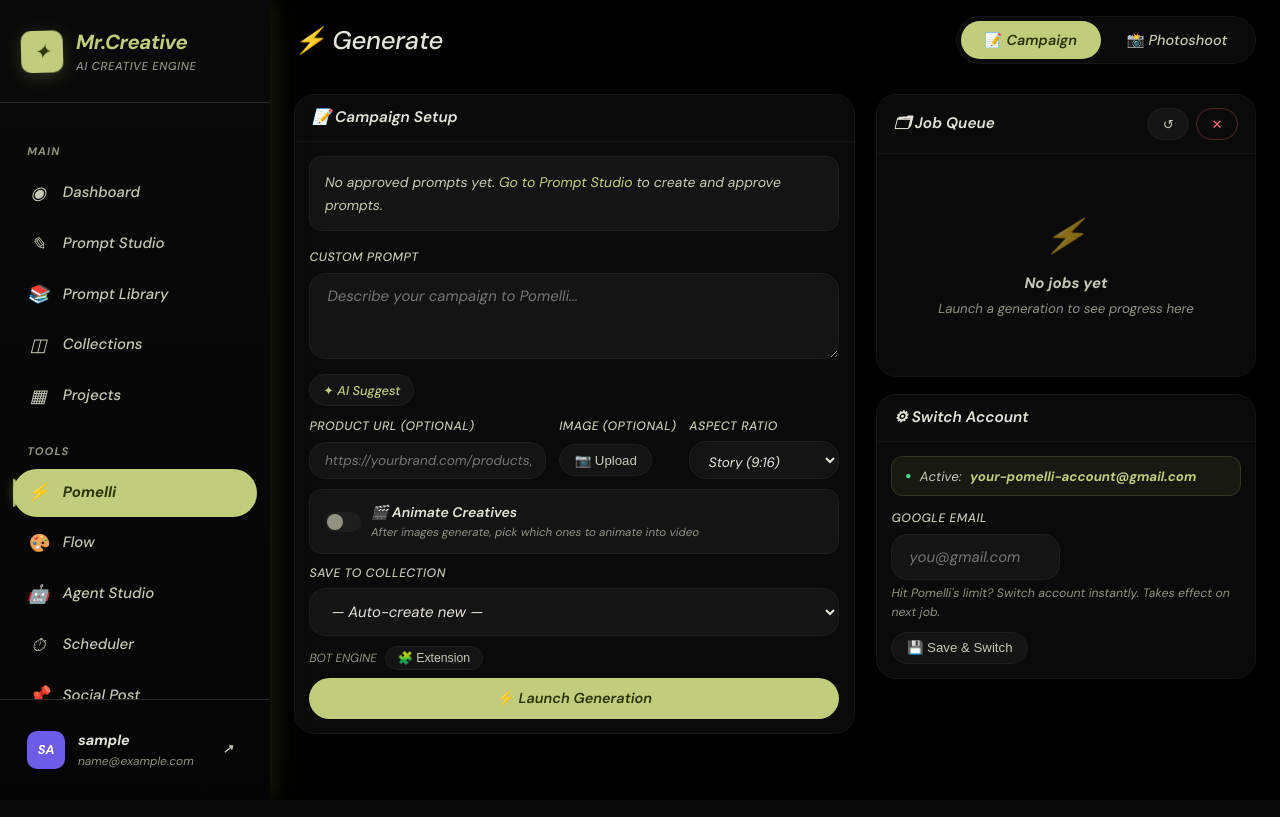
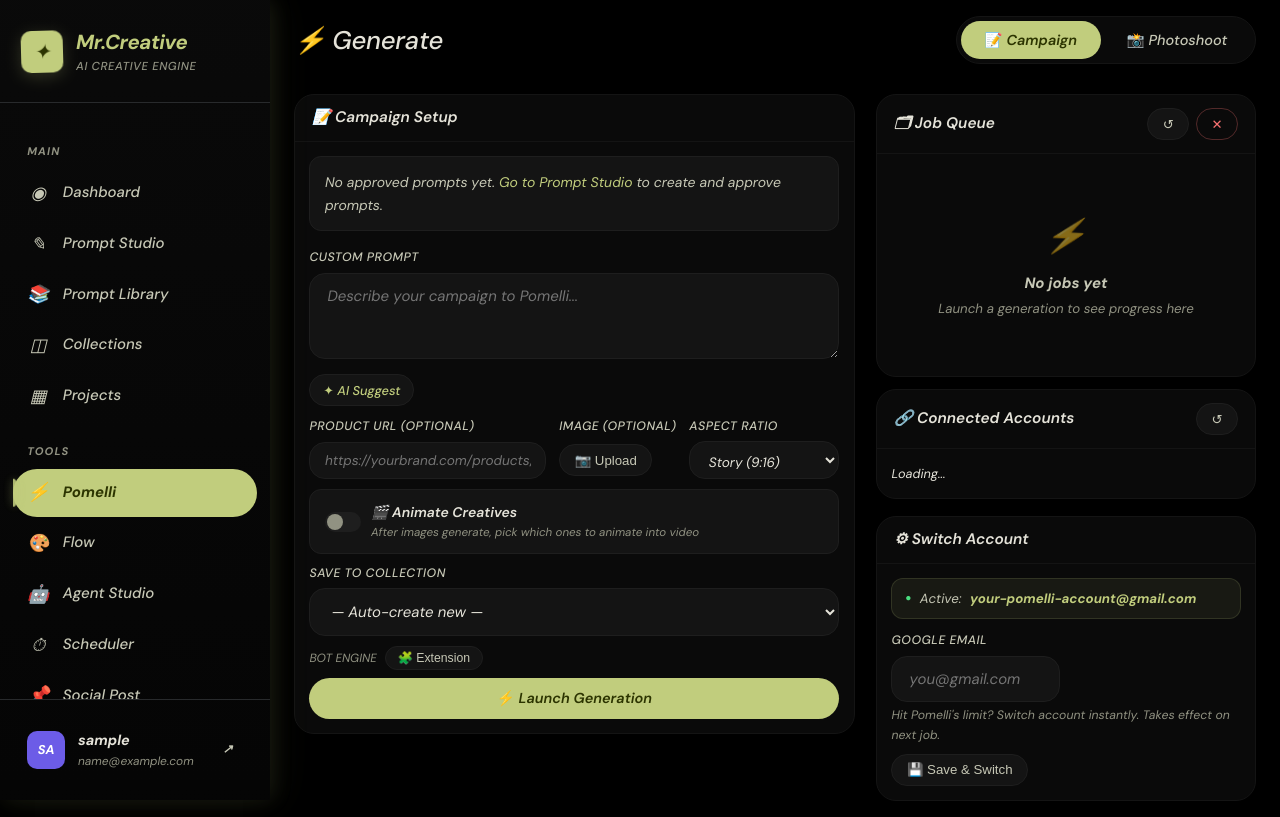
Before and after one commit to manthanproject/Mr.Creative, a Flask app: page /generate/ in a window 1280 px wide. Before the commit the page ends 769 px from the top, so only its background shows below. Run offline with Flask 3, Linux system fonts and the light colour scheme; the visitor is signed in with stand-in values (Sample User, id 1); data that the repository does not hold is empty.

Commit message:
dashboard: connected accounts panel with live status
Co-Authored-By: Claude Opus 4.7 (1M context) <noreply@anthropic.com>

```diff
--- a/templates/generate.html
+++ b/templates/generate.html
@@ -1582,6 +1582,17 @@
             </div>
         </div>
 
+        <!-- Connected Accounts (Extension) -->
+        <div class="pm-card" id="profilesCard" style="margin-top: 12px;">
+            <div class="pm-card-header">
+                <h3>🔗 Connected Accounts</h3>
+                <button class="pm-btn-ghost" onclick="loadProfiles()">↺</button>
+            </div>
+            <div class="pm-card-body" id="profilesList" style="font-size: 0.75rem;">
+                Loading...
+            </div>
+        </div>
+
         <!-- Settings -->
         <div class="pm-card" style="margin-top: 1rem;">
             <div class="pm-card-header">
@@ -2612,6 +2623,39 @@
     // ════════════════════
     function refreshJobs() { location.reload(); }
 
+    async function loadProfiles() {
+        try {
+            var res = await fetch('/api/ext/status');
+            var data = await res.json();
+            var container = document.getElementById('profilesList');
+
+            if (!data.profiles || Object.keys(data.profiles).length === 0) {
+                container.innerHTML = '<div style="color: #555; padding: 8px;">No profiles connected. Install extension in Chrome profiles.</div>';
+                return;
+            }
+
+            container.innerHTML = Object.entries(data.profiles).map(function(entry) {
+                var pid = entry[0];
+                var info = entry[1];
+                var statusDot = info.status === 'cooldown' ? '🔴' : '🟢';
+                var jobInfo = info.current_job ? ' — ' + (info.current_job.state || 'busy') : '';
+                var account = info.account || 'Unknown';
+                if (account.length > 30) account = account.substring(0, 30) + '...';
+                return '<div style="display: flex; align-items: center; gap: 6px; padding: 6px 0; border-bottom: 1px solid #1a1a1a;">' +
+                    '<span>' + statusDot + '</span>' +
+                    '<span style="flex: 1;">' + account + jobInfo + '</span>' +
+                    '<span style="font-size: 0.65rem; color: #555;">' + (info.capabilities || []).join(', ') + '</span>' +
+                '</div>';
+            }).join('');
+        } catch (e) {
+            document.getElementById('profilesList').innerHTML = '<div style="color: #f87171;">Server offline</div>';
+        }
+    }
+
+    // Load on page init
+    loadProfiles();
+    setInterval(loadProfiles, 10000);  // Refresh every 10s
+
     async function clearJobs() {
         if (!await showConfirm('Clear all jobs?')) return;
         await fetch('/generate/clear-jobs', { method: 'POST' });
```
